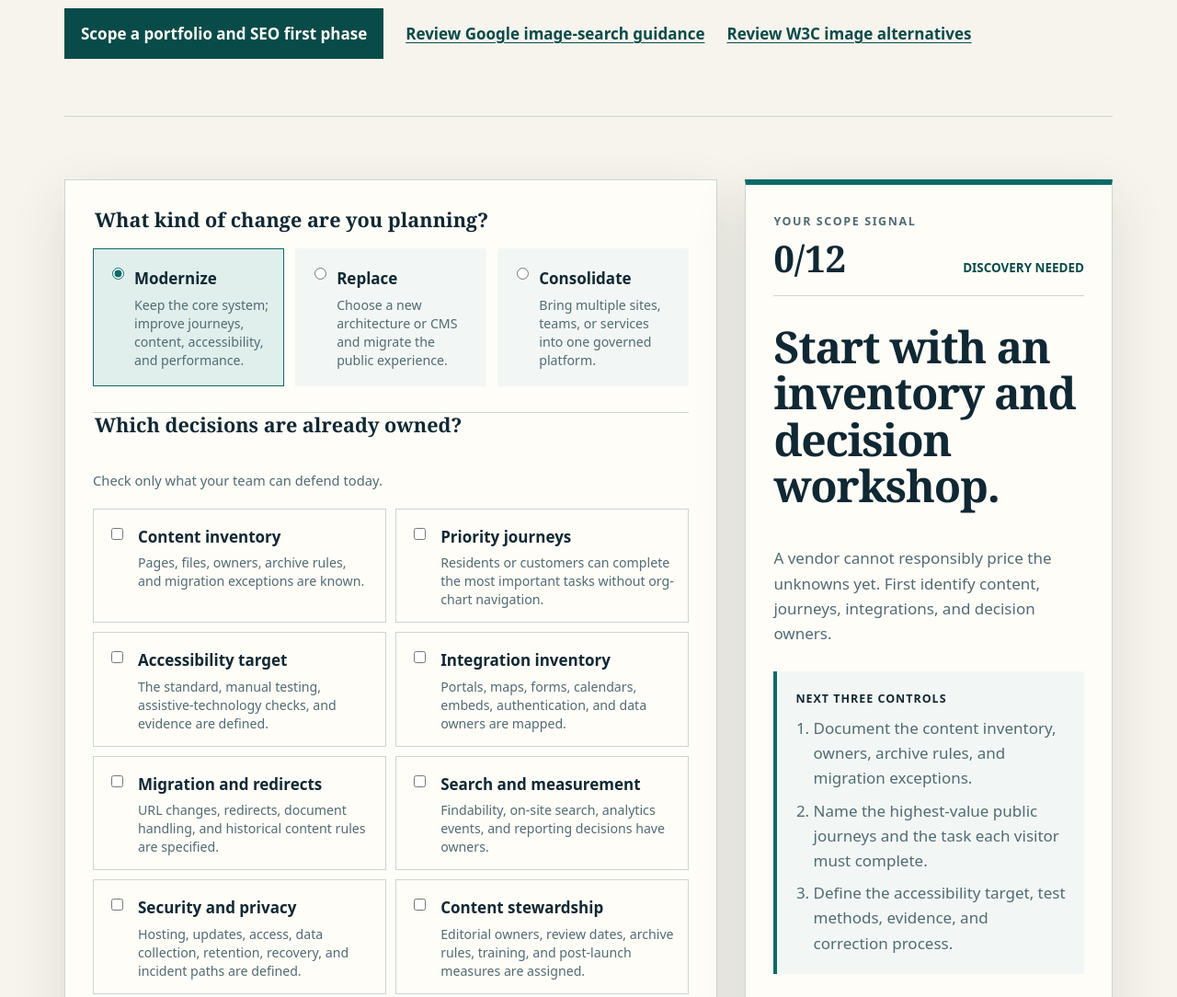
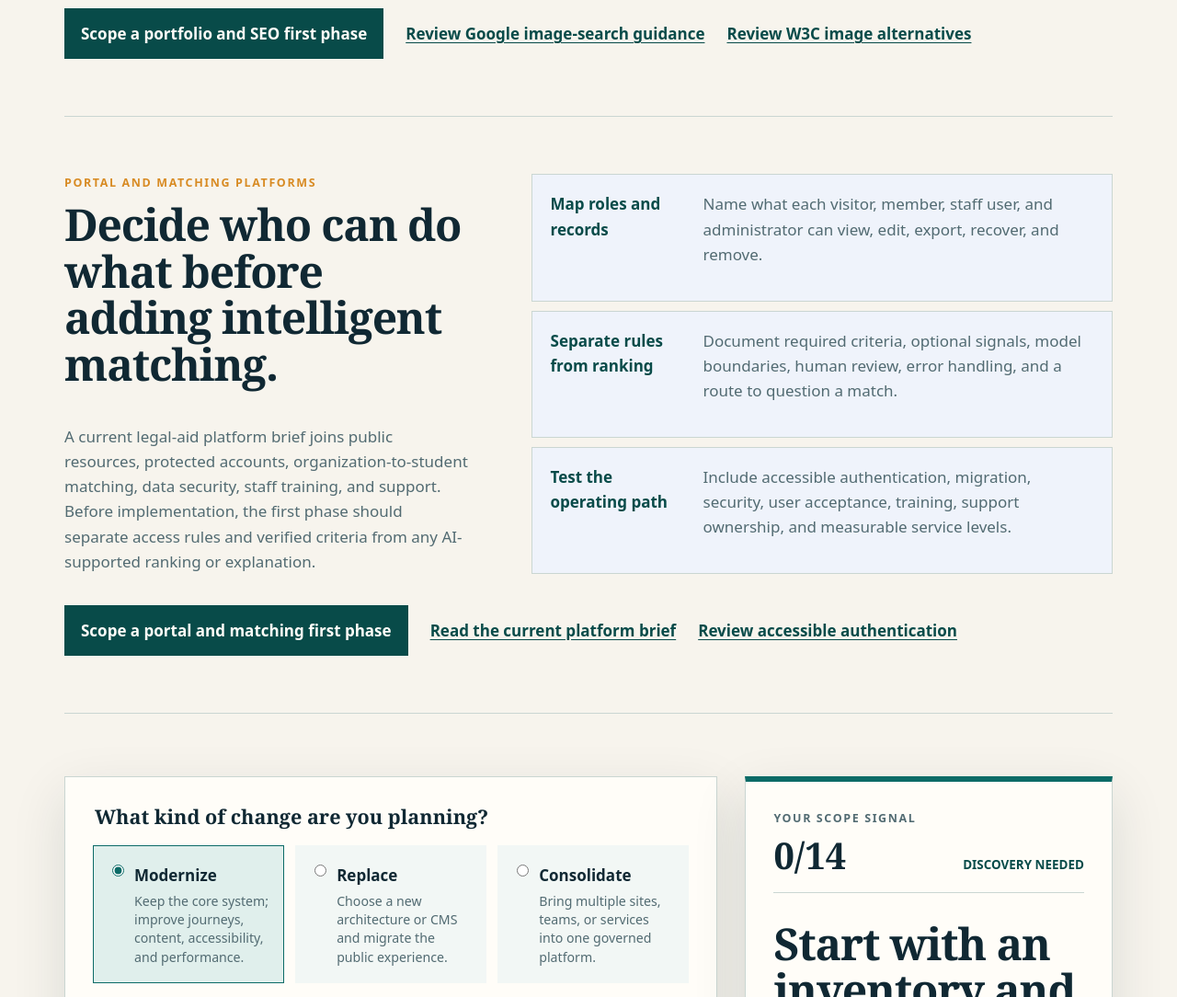
Before and after one commit to Evolved-Designs/public-website-rebuild-scope-planner, a website: page index.html in a window 1280 px wide. Shown: the part 2980-4064 px from the top of the page at 92% size. Drawn offline with Linux system fonts and the light colour scheme.

Commit message:
Add portal and matching readiness path

```diff
--- a/app.js
+++ b/app.js
@@ -3,6 +3,8 @@ export const decisions = Object.freeze([
   ['journeys', 'Name the highest-value public journeys and the task each visitor must complete.'],
   ['accessibility', 'Define the accessibility target, test methods, evidence, and correction process.'],
   ['integrations', 'Map each portal, map, form, calendar, embed, authentication path, and data owner.'],
+  ['identity', 'Define account roles, accessible authentication, recovery, offboarding, and audit evidence.'],
+  ['matching', 'Document matching inputs, rules, AI boundaries, human review, error handling, and user recourse.'],
   ['migration', 'Specify URL migration, redirects, document treatment, and historical-content rules.'],
   ['search', 'Define on-site search, analytics events, findability, reporting, and decision owners.'],
   ['security', 'Set hosting, updates, access, privacy, recovery, and incident-response boundaries.'],
@@ -15,8 +17,8 @@ export const decisions = Object.freeze([
 
 export function scopeSignal(selected = []) {
   const complete = new Set(selected).size;
-  if (complete <= 3) return { band: 'discovery', label: 'Discovery needed', cta: 'Scope a paid discovery phase' };
-  if (complete <= 9) return { band: 'definition', label: 'Scope definition', cta: 'Stress-test the rebuild brief' };
+  if (complete <= 4) return { band: 'discovery', label: 'Discovery needed', cta: 'Scope a paid discovery phase' };
+  if (complete <= 10) return { band: 'definition', label: 'Scope definition', cta: 'Stress-test the rebuild brief' };
   return { band: 'acceptance', label: 'Acceptance planning', cta: 'Compare implementation approaches' };
 }
 
@@ -63,7 +65,7 @@ export function briefText(rebuild = 'modernize', selected = []) {
   const signal = scopeSignal(selected);
   const phase = phaseCopy(selected);
   const priorities = nextGaps(selected).map((gap, index) => `${index + 1}. ${gap}`).join('\n');
-  return `Public website rebuild first-phase brief\n\nChange type: ${rebuild}\nReadiness: ${signal.label} (${new Set(selected).size}/12 decisions owned)\nFirst phase: ${phase.heading}\nWhy: ${phase.summary}\nNext controls:\n${priorities || '1. Keep the decision owners and acceptance evidence current through launch.'}\n\nThis is a scope signal, not a price estimate.`;
+  return `Public website rebuild first-phase brief\n\nChange type: ${rebuild}\nReadiness: ${signal.label} (${new Set(selected).size}/14 decisions owned)\nFirst phase: ${phase.heading}\nWhy: ${phase.summary}\nNext controls:\n${priorities || '1. Keep the decision owners and acceptance evidence current through launch.'}\n\nThis is a scope signal, not a price estimate.`;
 }
 
 function init() {
@@ -86,7 +88,7 @@ function init() {
     const values = selected();
     const signal = scopeSignal(values);
     const copyForPhase = phaseCopy(values);
-    score.textContent = `${new Set(values).size}/12`;
+    score.textContent = `${new Set(values).size}/14`;
     band.textContent = signal.label;
     phase.textContent = copyForPhase.heading;
     summary.textContent = copyForPhase.summary;
--- a/index.html
+++ b/index.html
@@ -135,6 +135,24 @@
       </div>
     </section>
 
+    <section class="portal-path shell" aria-labelledby="portal-title">
+      <div class="portal-intro">
+        <p class="eyebrow">Portal and matching platforms</p>
+        <h2 id="portal-title">Decide who can do what before adding intelligent matching.</h2>
+        <p>A current legal-aid platform brief joins public resources, protected accounts, organization-to-student matching, data security, staff training, and support. Before implementation, the first phase should separate access rules and verified criteria from any AI-supported ranking or explanation.</p>
+      </div>
+      <div class="portal-checks" aria-label="Portal and matching-platform readiness checks">
+        <article><strong>Map roles and records</strong><span>Name what each visitor, member, staff user, and administrator can view, edit, export, recover, and remove.</span></article>
+        <article><strong>Separate rules from ranking</strong><span>Document required criteria, optional signals, model boundaries, human review, error handling, and a route to question a match.</span></article>
+        <article><strong>Test the operating path</strong><span>Include accessible authentication, migration, security, user acceptance, training, support ownership, and measurable service levels.</span></article>
+      </div>
+      <div class="portal-action">
+        <a class="button" href="https://evolveddesigns.net/contact-us/?utm_source=github_pages&amp;utm_medium=owned_tool&amp;utm_campaign=rebuild_scope_planner&amp;utm_content=portal_matching_path">Scope a portal and matching first phase</a>
+        <a href="https://www.lsntap.org/jobs-rfps/request-proposal-web-development-consultant">Read the current platform brief</a>
+        <a href="https://www.w3.org/WAI/WCAG22/Understanding/accessible-authentication-minimum.html">Review accessible authentication</a>
+      </div>
+    </section>
+
     <section class="planner shell" aria-label="Website rebuild scope planner">
       <form class="panel choices" data-planner>
         <fieldset class="rebuild-type">
@@ -151,6 +169,8 @@
           <label><input type="checkbox" value="journeys"><span><strong>Priority journeys</strong><small>Residents or customers can complete the most important tasks without org-chart navigation.</small></span></label>
           <label><input type="checkbox" value="accessibility"><span><strong>Accessibility target</strong><small>The standard, manual testing, assistive-technology checks, and evidence are defined.</small></span></label>
           <label><input type="checkbox" value="integrations"><span><strong>Integration inventory</strong><small>Portals, maps, forms, calendars, embeds, authentication, and data owners are mapped.</small></span></label>
+          <label><input type="checkbox" value="identity"><span><strong>Identity and account lifecycle</strong><small>Roles, accessible authentication, recovery, offboarding, and audit evidence are defined.</small></span></label>
+          <label><input type="checkbox" value="matching"><span><strong>Matching and recommendation rules</strong><small>Inputs, rules, AI boundaries, human review, error handling, and user recourse are documented.</small></span></label>
           <label><input type="checkbox" value="migration"><span><strong>Migration and redirects</strong><small>URL changes, redirects, document handling, and historical content rules are specified.</small></span></label>
           <label><input type="checkbox" value="search"><span><strong>Search and measurement</strong><small>Findability, on-site search, analytics events, and reporting decisions have owners.</small></span></label>
           <label><input type="checkbox" value="security"><span><strong>Security and privacy</strong><small>Hosting, updates, access, data collection, retention, recovery, and incident paths are defined.</small></span></label>
@@ -164,7 +184,7 @@
 
       <aside class="panel output" aria-live="polite">
         <p class="eyebrow">Your scope signal</p>
-        <div class="score"><strong data-score>0/12</strong><span data-band>Discovery needed</span></div>
+        <div class="score"><strong data-score>0/14</strong><span data-band>Discovery needed</span></div>
         <h2 data-phase>Start with an inventory and decision workshop.</h2>
         <p data-summary>A vendor cannot responsibly price the unknowns yet. First identify content, journeys, integrations, and decision owners.</p>
         <div class="next-block">
--- a/styles.css
+++ b/styles.css
@@ -56,6 +56,14 @@ h2 { font: 800 clamp(1.8rem, 4vw, 3rem)/1.05 Georgia, "Times New Roman", serif;
 .media-checks span { color: var(--muted); }
 .media-action { grid-column: 1 / -1; display: flex; flex-wrap: wrap; gap: 18px 24px; align-items: center; }
 .media-action > a:not(.button) { font-weight: 750; }
+.portal-path { display: grid; grid-template-columns: .82fr 1.18fr; gap: 34px 68px; padding-block: 62px; border-bottom: 1px solid var(--line); }
+.portal-intro p:last-child { margin-bottom: 0; color: var(--muted); }
+.portal-checks { display: grid; gap: 10px; }
+.portal-checks article { display: grid; grid-template-columns: 150px 1fr; gap: 16px; padding: 18px 20px; background: #eff3fb; border: 1px solid var(--line); }
+.portal-checks strong { color: var(--teal-dark); }
+.portal-checks span { color: var(--muted); }
+.portal-action { grid-column: 1 / -1; display: flex; flex-wrap: wrap; gap: 18px 24px; align-items: center; }
+.portal-action > a:not(.button) { font-weight: 750; }
 .planner { display: grid; grid-template-columns: minmax(0, 1.28fr) minmax(320px, .72fr); gap: 30px; align-items: start; padding-block: 68px; }
 .panel { background: var(--white); border: 1px solid var(--line); box-shadow: var(--shadow); }
 .choices { padding: 30px; }
@@ -98,11 +106,11 @@ input:focus-visible + span, .button:focus-visible { outline: 3px solid var(--amb
 footer { padding-block: 28px; color: #cedbd9; background: var(--ink); font-size: .86rem; }
 
 @media (max-width: 850px) {
-  .hero, .context, .arts-path, .event-path, .media-path, .planner { grid-template-columns: 1fr; }
+  .hero, .context, .arts-path, .event-path, .media-path, .portal-path, .planner { grid-template-columns: 1fr; }
   .hero { gap: 38px; }
   .brief-card { max-width: 560px; }
   .source-row { grid-column: auto; }
-  .arts-action, .event-action, .media-action { grid-column: auto; }
+  .arts-action, .event-action, .media-action, .portal-action { grid-column: auto; }
   .output { position: static; }
 }
 
@@ -112,7 +120,7 @@ footer { padding-block: 28px; color: #cedbd9; background: var(--ink); font-size:
   .hero { padding-block: 54px 64px; }
   h1 { font-size: clamp(2.55rem, 15vw, 4.2rem); }
   .rebuild-type, .decision-list { grid-template-columns: 1fr; }
-  .arts-checks article, .event-checks article, .media-checks article { grid-template-columns: 1fr; gap: 4px; }
+  .arts-checks article, .event-checks article, .media-checks article, .portal-checks article { grid-template-columns: 1fr; gap: 4px; }
   .rebuild-type legend, .decision-list legend, .decision-list .hint { grid-column: auto; }
   .choices, .output { padding: 22px; }
   .acceptance { padding: 28px 22px; }
```
Also changed, not shown: tests/check.mjs (+8 -2 lines).
